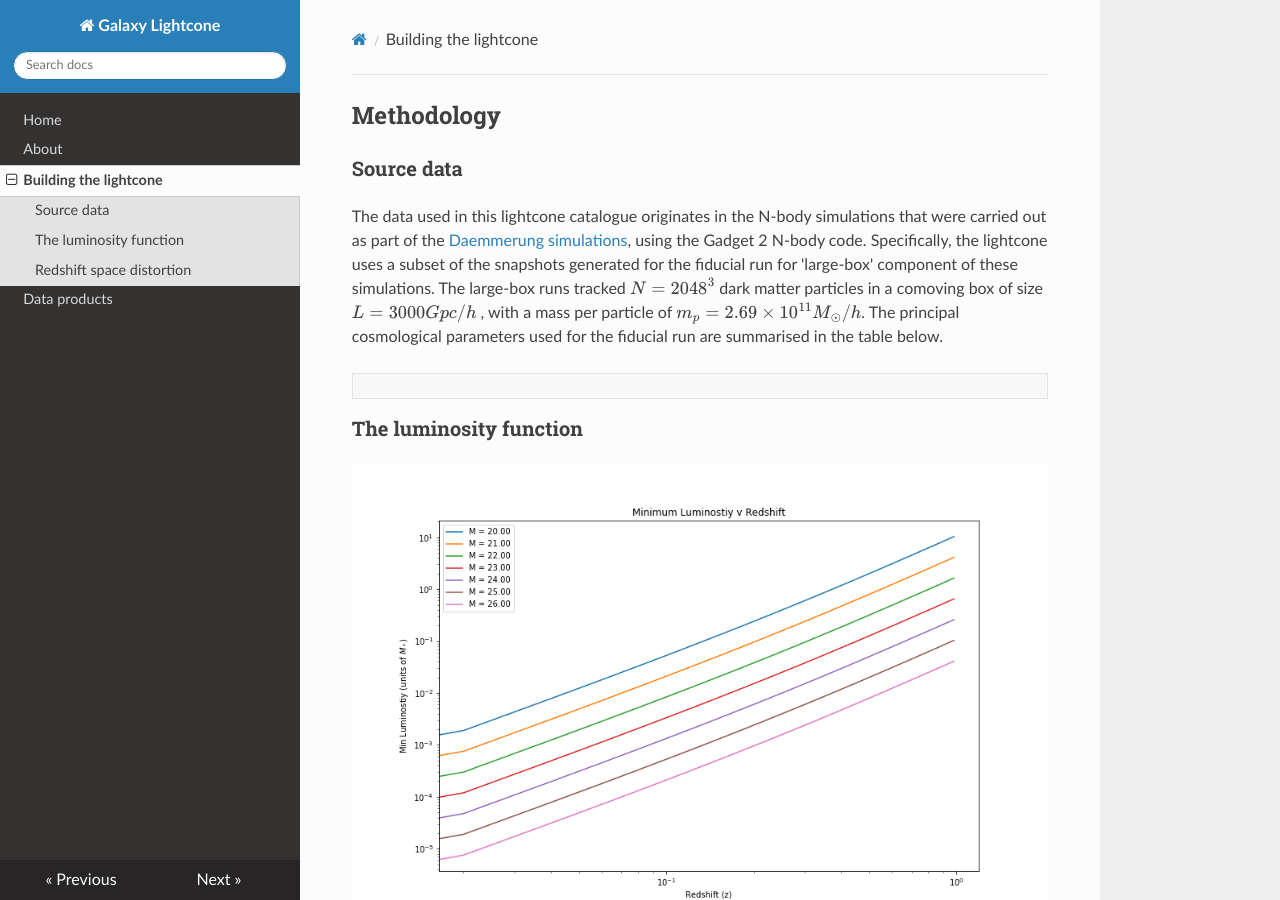
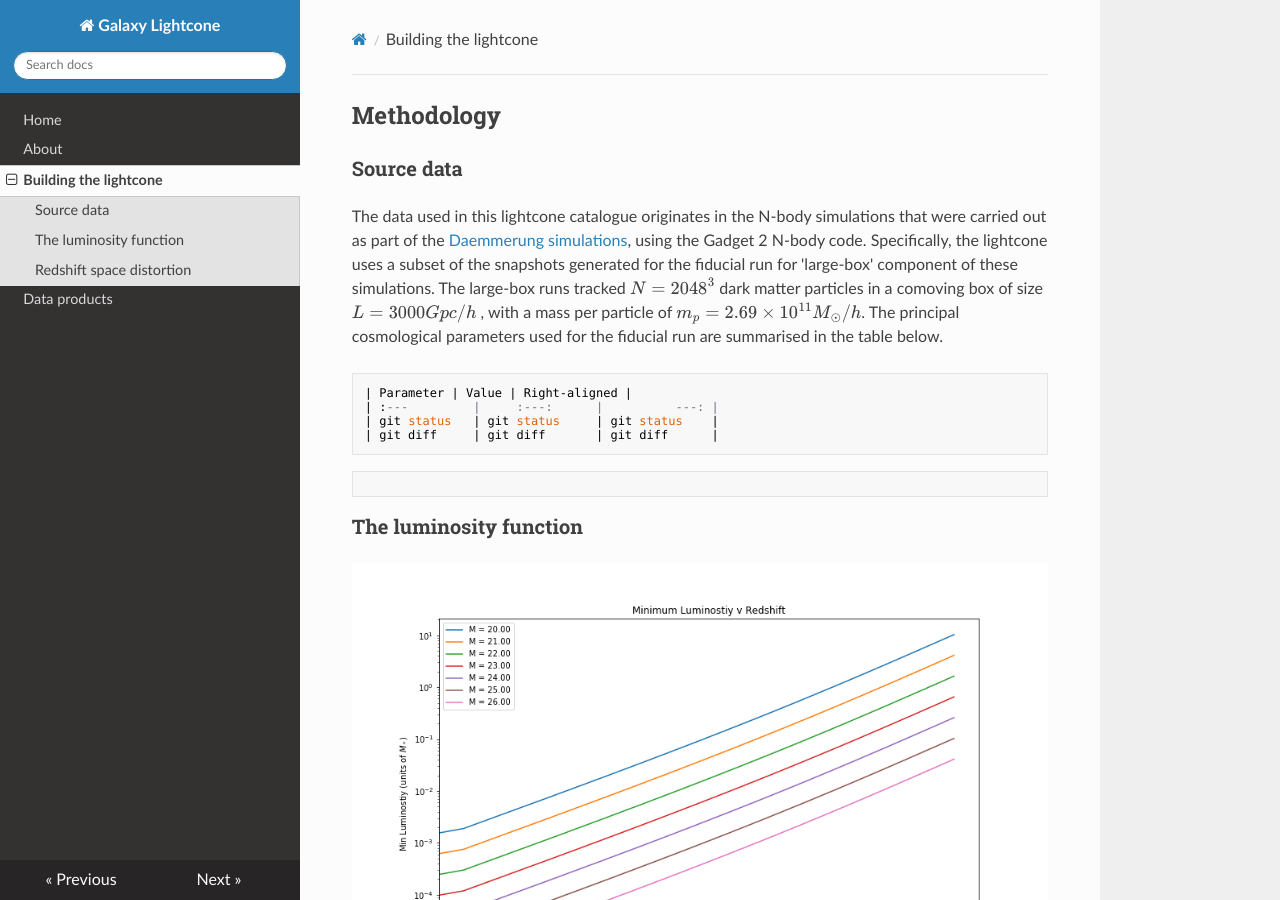
Before and after one commit to rajbooth/Lightcone, an MkDocs documentation site: the page built from docs/building_lightcone.md, in a window 1280 px wide and 900 px high. Built offline with MkDocs 1.6.1, drawn with Linux system fonts in a browser that asks for light colours; nearby versions of some CDN libraries; formulas are drawn with MathJax 3; some of the changed lines change nothing that is shown.

Commit message:
docs/building_lightcone.md updated from https://stackedit.io/

````diff
--- a/docs/building_lightcone.md
+++ b/docs/building_lightcone.md
@@ -3,7 +3,12 @@
 ### Source data
 The data used in this lightcone catalogue originates in the N-body simulations that were carried out as part of the [Daemmerung simulations](https://doi.org/10.1093/mnras/stz890), using the Gadget 2 N-body code.  Specifically, the lightcone uses a subset of the snapshots generated for the fiducial run for 'large-box' component of these simulations. The large-box runs tracked $N=2048^3$ dark matter particles in a comoving box of size $L = 3000 Gpc/h$ , with a mass per particle of $m_p = 2.69 \times 10^{11} M_\odot/h$.
 The principal cosmological parameters used for the fiducial run are summarised in the table below.
-
+```
+| Parameter | Value | Right-aligned |
+| :---         |     :---:      |          ---: |
+| git status   | git status     | git status    |
+| git diff     | git diff       | git diff      |
+```
 
 ```
 ```
@@ -42,6 +47,7 @@ $$r = (1+z) \frac{v_\parallel }{H(z)}$$
 where $v_\parallel$ is the peculiar velocity of the galaxy in the line-of-sight direction.
 This redshift distortion factor is calculated for every galaxy in the lightcone, based on the radial peculiar velocity of the corresponding particle in the simulation snapshot.
 <!--stackedit_data:
-eyJoaXN0b3J5IjpbLTE4NjkzMTkwODksLTUyMTkyMzQ5MSw4OD
-UzMTUxMjgsMTczMDA1NDUwOSw4MTA5MjMwNTJdfQ==
+eyJoaXN0b3J5IjpbLTE1MTg2NzQ4NzgsLTE4NjkzMTkwODksLT
+UyMTkyMzQ5MSw4ODUzMTUxMjgsMTczMDA1NDUwOSw4MTA5MjMw
+NTJdfQ==
 -->
````
